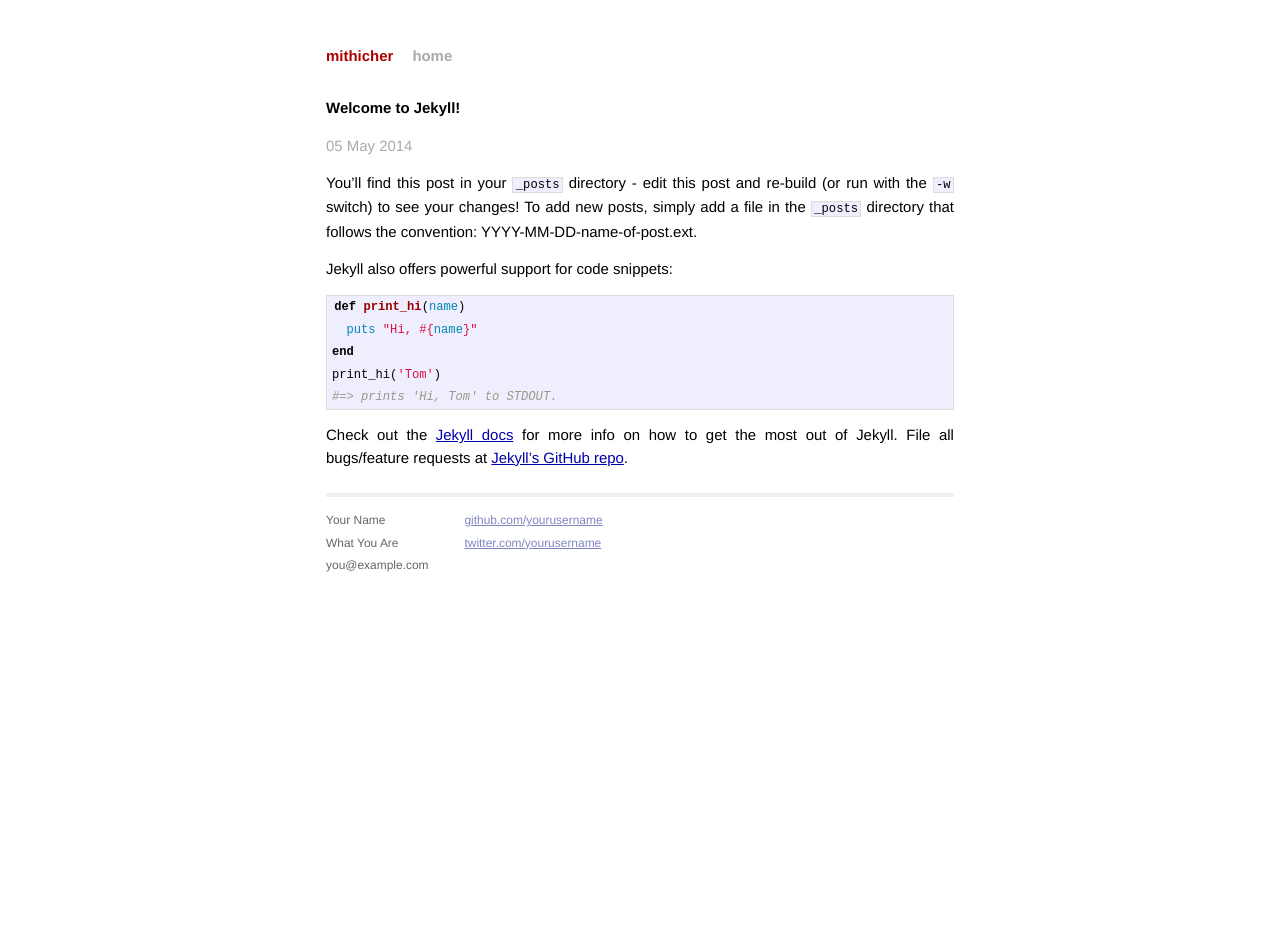
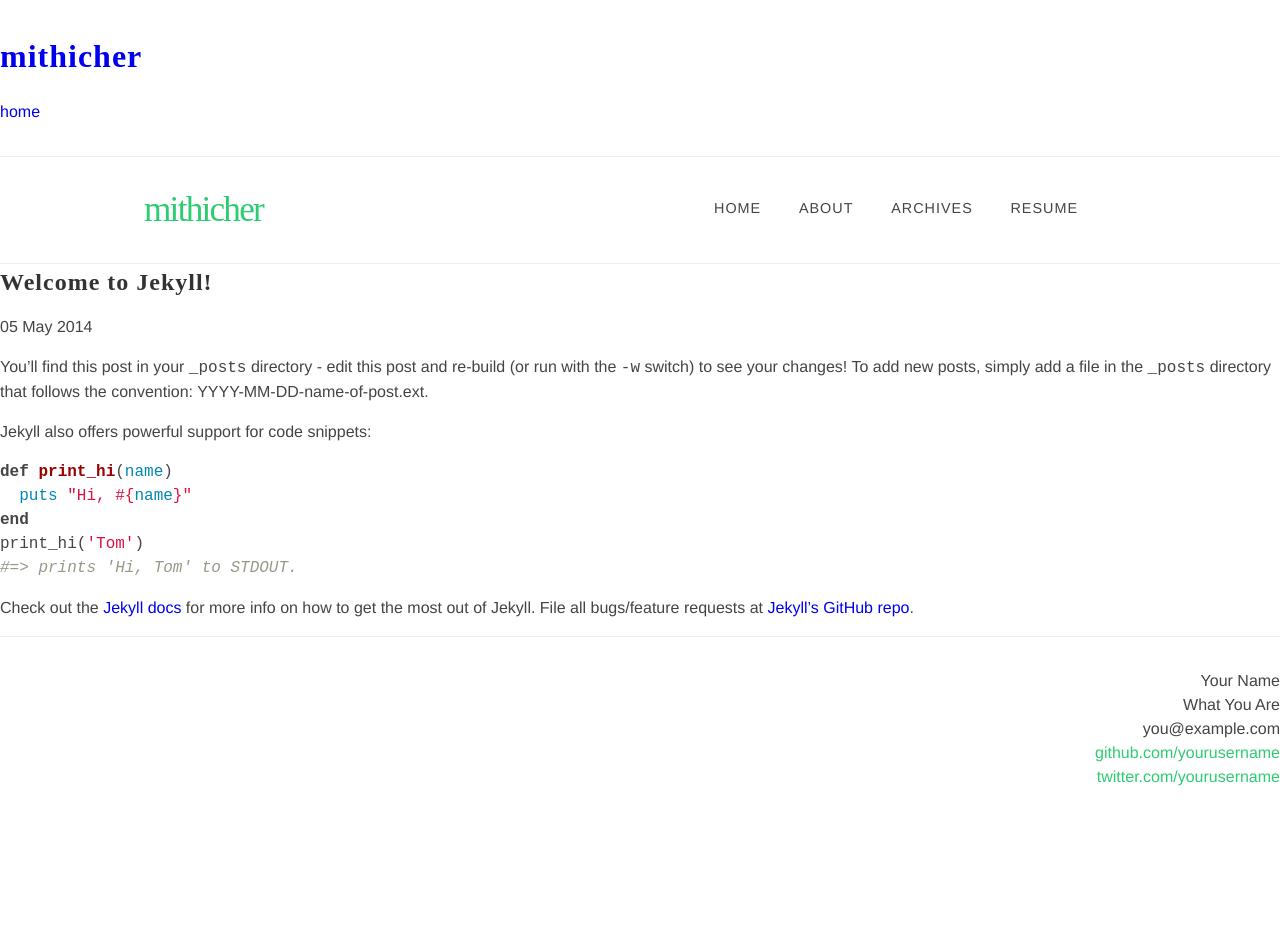
Before and after one commit to mithicher/mithicher.github.io, a Jekyll site: the page built from _posts/2014-05-05-welcome-to-jekyll.markdown, in a window 1280 px wide. Built offline with Jekyll 4.4.1, drawn with Linux system fonts in a browser that asks for light colours; some web fonts are replaced; Markdown is read by kramdown in place of the engine named in the settings; after the commit the page ends 900 px from its top, so only the background shows below that.

Commit message:
Initial commit

```diff
--- a/_layouts/default.html
+++ b/_layouts/default.html
@@ -4,22 +4,43 @@
         <meta charset="utf-8">
         <meta http-equiv="X-UA-Compatible" content="IE=edge,chrome=1">
         <title>{{ page.title }}</title>
-        <meta name="viewport" content="width=device-width">
+        <meta name="viewport" content="width=device-width, initial-scale=1.0">
 
         <!-- syntax highlighting CSS -->
         <link rel="stylesheet" href="/css/syntax.css">
 
         <!-- Custom CSS -->
-        <link rel="stylesheet" href="/css/main.css">
+        <link rel="stylesheet" href="/css/style.css">
 
     </head>
     <body>
 
-        <div class="site">
+
           <div class="header">
             <h1 class="title"><a href="/">{{ site.name }}</a></h1>
             <a class="extra" href="/">home</a>
           </div>
+
+		<header class="header">
+            <div class="row">
+                <div class="columns six">
+                    <div class="logo-wrap">
+                        <a class="logo-link" href="/">{{ site.name }}</a>
+                    </div>
+                </div>
+                <div class="columns six">
+                    <nav class="nav">
+                        <ul class="menu">
+                            <li class="menu-item"><a href="/">Home</a></li>
+                            <li class="menu-item"><a href="/">About</a></li>
+                            <li class="menu-item"><a href="/">Archives</a></li>
+                            <li class="menu-item"><a href="#">Resume</a></li>
+                        </ul>
+                    </nav>
+                </div>
+                <hr>
+            </div>
+        </header>
 
           {{ content }}
 
@@ -38,7 +59,7 @@
               </p>
             </div>
           </div>
-        </div>
+
 
     </body>
 </html>
--- /dev/null
+++ b/css/style.css
@@ -0,0 +1,473 @@
+@charset "IBM437";
+@font-face { font-family: 'open_sans_light'; src: url("../google-fonts/OpenSans-Light-webfont.eot"); src: url("../google-fonts/OpenSans-Light-webfont.eot?#iefix") format("embedded-opentype"), url("../google-fonts/OpenSans-Light-webfont.woff") format("woff"), url("../google-fonts/OpenSans-Light-webfont.ttf") format("truetype"), url("../google-fonts/OpenSans-Light-webfont.svg#open_sanslight") format("svg"); font-weight: normal; font-style: normal; }
+
+@font-face { font-family: 'open_sans_regular'; src: url("../google-fonts/OpenSans-Regular-webfont.eot"); src: url("../google-fonts/OpenSans-Regular-webfont.eot?#iefix") format("embedded-opentype"), url("../google-fonts/OpenSans-Regular-webfont.woff") format("woff"), url("../google-fonts/OpenSans-Regular-webfont.ttf") format("truetype"), url("../google-fonts/OpenSans-Regular-webfont.svg#open_sansregular") format("svg"); font-weight: normal; font-style: normal; }
+
+@font-face { font-family: 'open_sans_semibold'; src: url("../google-fonts/OpenSans-Semibold-webfont.eot"); src: url("../google-fonts/OpenSans-Semibold-webfont.eot?#iefix") format("embedded-opentype"), url("../google-fonts/OpenSans-Semibold-webfont.woff") format("woff"), url("../google-fonts/OpenSans-Semibold-webfont.ttf") format("truetype"), url("../google-fonts/OpenSans-Semibold-webfont.svg#open_sanssemibold") format("svg"); font-weight: normal; font-style: normal; }
+
+/** Responsive Breakpoints */
+/** Clearfix */
+/** Shadow */
+/** Opacity */
+/** Linear Gradient */
+/** Transition */
+/** Border-Box */
+/*! normalize.css v1.1.3 | MIT License | git.io/normalize */
+/* ========================================================================== HTML5 display definitions ========================================================================== */
+/** Correct `block` display not defined in IE 6/7/8/9 and Firefox 3. */
+article, aside, details, figcaption, figure, footer, header, hgroup, main, nav, section, summary { display: block; }
+
+/** Correct `inline-block` display not defined in IE 6/7/8/9 and Firefox 3. */
+audio, canvas, video { display: inline-block; *display: inline; *zoom: 1; }
+
+/** Prevent modern browsers from displaying `audio` without controls. Remove excess height in iOS 5 devices. */
+audio:not([controls]) { display: none; height: 0; }
+
+/** Address styling not present in IE 7/8/9, Firefox 3, and Safari 4. Known issue: no IE 6 support. */
+[hidden] { display: none; }
+
+/* ========================================================================== Base ========================================================================== */
+/** 1. Correct text resizing oddly in IE 6/7 when body `font-size` is set using `em` units. 2. Prevent iOS text size adjust after orientation change, without disabling user zoom. */
+html { font-size: 100%; /* 1 */ -ms-text-size-adjust: 100%; /* 2 */ -webkit-text-size-adjust: 100%; /* 2 */ }
+
+/** Address `font-family` inconsistency between `textarea` and other form elements. */
+html, button, input, select, textarea { font-family: sans-serif; }
+
+/** Address margins handled incorrectly in IE 6/7. */
+body { margin: 0; }
+
+/* ========================================================================== Links ========================================================================== */
+/** Address `outline` inconsistency between Chrome and other browsers. */
+a:focus { outline: thin dotted; }
+
+/** Improve readability when focused and also mouse hovered in all browsers. */
+a:active, a:hover { outline: 0; }
+
+/* ========================================================================== Typography ========================================================================== */
+/** Address font sizes and margins set differently in IE 6/7. Address font sizes within `section` and `article` in Firefox 4+, Safari 5, and Chrome. */
+h1 { font-size: 2em; margin: 0.67em 0; }
+
+h2 { font-size: 1.5em; margin: 0.83em 0; }
+
+h3 { font-size: 1.17em; margin: 1em 0; }
+
+h4 { font-size: 1em; margin: 1.33em 0; }
+
+h5 { font-size: 0.83em; margin: 1.67em 0; }
+
+h6 { font-size: 0.67em; margin: 2.33em 0; }
+
+/** Address styling not present in IE 7/8/9, Safari 5, and Chrome. */
+abbr[title] { border-bottom: 1px dotted; }
+
+/** Address style set to `bolder` in Firefox 3+, Safari 4/5, and Chrome. */
+b, strong { font-weight: bold; }
+
+blockquote { margin: 1em 40px; }
+
+/** Address styling not present in Safari 5 and Chrome. */
+dfn { font-style: italic; }
+
+/** Address differences between Firefox and other browsers. Known issue: no IE 6/7 normalization. */
+hr { -moz-box-sizing: content-box; box-sizing: content-box; height: 0; }
+
+/** Address styling not present in IE 6/7/8/9. */
+mark { background: #ff0; color: #000; }
+
+/** Address margins set differently in IE 6/7. */
+p, pre { margin: 1em 0; }
+
+/** Correct font family set oddly in IE 6, Safari 4/5, and Chrome. */
+code, kbd, pre, samp { font-family: monospace, serif; _font-family: 'courier new', monospace; font-size: 1em; }
+
+/** Improve readability of pre-formatted text in all browsers. */
+pre { white-space: pre; white-space: pre-wrap; word-wrap: break-word; }
+
+/** Address CSS quotes not supported in IE 6/7. */
+q { quotes: none; }
+
+/** Address `quotes` property not supported in Safari 4. */
+q:before, q:after { content: ''; content: none; }
+
+/** Address inconsistent and variable font size in all browsers. */
+small { font-size: 80%; }
+
+/** Prevent `sub` and `sup` affecting `line-height` in all browsers. */
+sub, sup { font-size: 75%; line-height: 0; position: relative; vertical-align: baseline; }
+
+sup { top: -0.5em; }
+
+sub { bottom: -0.25em; }
+
+/* ========================================================================== Lists ========================================================================== */
+/** Address margins set differently in IE 6/7. */
+dl, menu, ol, ul { margin: 1em 0; }
+
+dd { margin: 0 0 0 40px; }
+
+/** Address paddings set differently in IE 6/7. */
+menu, ol, ul { padding: 0 0 0 40px; }
+
+/** Correct list images handled incorrectly in IE 7. */
+nav ul, nav ol { list-style: none; list-style-image: none; }
+
+/* ========================================================================== Embedded content ========================================================================== */
+/** 1. Remove border when inside `a` element in IE 6/7/8/9 and Firefox 3. 2. Improve image quality when scaled in IE 7. */
+img { border: 0; /* 1 */ -ms-interpolation-mode: bicubic; /* 2 */ }
+
+/** Correct overflow displayed oddly in IE 9. */
+svg:not(:root) { overflow: hidden; }
+
+/* ========================================================================== Figures ========================================================================== */
+/** Address margin not present in IE 6/7/8/9, Safari 5, and Opera 11. */
+figure { margin: 0; }
+
+/* ========================================================================== Forms ========================================================================== */
+/** Correct margin displayed oddly in IE 6/7. */
+form { margin: 0; }
+
+/** Define consistent border, margin, and padding. */
+fieldset { border: 1px solid #c0c0c0; margin: 0 2px; padding: 0.35em 0.625em 0.75em; }
+
+/** 1. Correct color not being inherited in IE 6/7/8/9. 2. Correct text not wrapping in Firefox 3. 3. Correct alignment displayed oddly in IE 6/7. */
+legend { border: 0; /* 1 */ padding: 0; white-space: normal; /* 2 */ *margin-left: -7px; /* 3 */ }
+
+/** 1. Correct font size not being inherited in all browsers. 2. Address margins set differently in IE 6/7, Firefox 3+, Safari 5, and Chrome. 3. Improve appearance and consistency in all browsers. */
+button, input, select, textarea { font-size: 100%; /* 1 */ margin: 0; /* 2 */ vertical-align: baseline; /* 3 */ *vertical-align: middle; /* 3 */ }
+
+/** Address Firefox 3+ setting `line-height` on `input` using `!important` in the UA stylesheet. */
+button, input { line-height: normal; }
+
+/** Address inconsistent `text-transform` inheritance for `button` and `select`. All other form control elements do not inherit `text-transform` values. Correct `button` style inheritance in Chrome, Safari 5+, and IE 6+. Correct `select` style inheritance in Firefox 4+ and Opera. */
+button, select { text-transform: none; }
+
+/** 1. Avoid the WebKit bug in Android 4.0.* where (2) destroys native `audio` and `video` controls. 2. Correct inability to style clickable `input` types in iOS. 3. Improve usability and consistency of cursor style between image-type `input` and others. 4. Remove inner spacing in IE 7 without affecting normal text inputs. Known issue: inner spacing remains in IE 6. */
+button, html input[type="button"], input[type="reset"], input[type="submit"] { -webkit-appearance: button; /* 2 */ cursor: pointer; /* 3 */ *overflow: visible; /* 4 */ }
+
+/** Re-set default cursor for disabled elements. */
+button[disabled], html input[disabled] { cursor: default; }
+
+/** 1. Address box sizing set to content-box in IE 8/9. 2. Remove excess padding in IE 8/9. 3. Remove excess padding in IE 7. Known issue: excess padding remains in IE 6. */
+input[type="checkbox"], input[type="radio"] { box-sizing: border-box; /* 1 */ padding: 0; /* 2 */ *height: 13px; /* 3 */ *width: 13px; /* 3 */ }
+
+/** 1. Address `appearance` set to `searchfield` in Safari 5 and Chrome. 2. Address `box-sizing` set to `border-box` in Safari 5 and Chrome (include `-moz` to future-proof). */
+input[type="search"] { -webkit-appearance: textfield; /* 1 */ -moz-box-sizing: content-box; -webkit-box-sizing: content-box; /* 2 */ box-sizing: content-box; }
+
+/** Remove inner padding and search cancel button in Safari 5 and Chrome on OS X. */
+input[type="search"]::-webkit-search-cancel-button, input[type="search"]::-webkit-search-decoration { -webkit-appearance: none; }
+
+/** Remove inner padding and border in Firefox 3+. */
+button::-moz-focus-inner, input::-moz-focus-inner { border: 0; padding: 0; }
+
+/** 1. Remove default vertical scrollbar in IE 6/7/8/9. 2. Improve readability and alignment in all browsers. */
+textarea { overflow: auto; /* 1 */ vertical-align: top; /* 2 */ }
+
+/* ========================================================================== Tables ========================================================================== */
+/** Remove most spacing between table cells. */
+table { border-collapse: collapse; border-spacing: 0; }
+
+/**
+*	Custom Grids Based on Foundation & Skeleton
+* 	Twelve Column Mobile First Grid
+*	created by @mithicher
+**/
+/* applying box layout model to all elements */
+*, *:before, *:after { -moz-box-sizing: border-box; -webkit-box-sizing: border-box; box-sizing: border-box; }
+
+.row { position: relative; width: 100%; max-width: 64em; margin-left: auto; margin-right: auto; margin-top: 0; margin-bottom: 0; padding: 0; *zoom: 1; }
+
+/* Nested Rows */
+.row .row { width: auto; margin-left: -1em; margin-right: -1em; margin-top: 0; margin-bottom: 0; max-width: none; *zoom: 1; }
+
+/* Clearfix */
+.row:before, .row .row:before, .clearfix:before, .row:after, .row .row:after, .clearfix:after { content: " "; display: table; }
+
+.row:after, .row .row:after, .clearfix:after { clear: both; }
+
+.clearfix { *zoom: 1; }
+
+/* Columns */
+.column, .columns { padding-left: 1em; padding-right: 1em; float: left; width: 100%; }
+
+@media only screen { .row .one.columns, .row .two.columns, .row .three.columns, .row .four.columns, .row .five.columns, .row .six.columns, .row .seven.columns, .row .eight.columns, .row .nine.columns, .row .ten.columns, .row .eleven.columns, .row .twelve.columns { width: 100%; }
+  /* Offsets */
+  .row .offset-by-one, .row .offset-by-two, .row .offset-by-three, .row .offset-by-four, .row .offset-by-five, .row .offset-by-six, .row .offset-by-seven, .row .offset-by-eight, .row .offset-by-nine, .row .offset-by-ten, .row .offset-by-eleven { margin-left: 0; } }
+/* Screen size greater than  641px */
+@media only screen and (min-width: 40.063em) { .row .one.columns { width: 8.33333%; }
+  .row .two.columns { width: 16.66667%; }
+  .row .three.columns { width: 25%; }
+  .row .four.columns { width: 33.33333%; }
+  .row .five.columns { width: 41.66667%; }
+  .row .six.columns { width: 50%; }
+  .row .seven.columns { width: 58.33333%; }
+  .row .eight.columns { width: 66.66667%; }
+  .row .nine.columns { width: 75%; }
+  .row .ten.columns { width: 83.33333%; }
+  .row .eleven.columns { width: 91.66667%; }
+  .row .twelve.columns { width: 100%; }
+  /* Offsets */
+  .row .offset-by-one { margin-left: 8.33333%; }
+  .row .offset-by-two { margin-left: 16.66667%; }
+  .row .offset-by-three { margin-left: 25%; }
+  .row .offset-by-four { margin-left: 33.33333%; }
+  .row .offset-by-five { margin-left: 41.66667%; }
+  .row .offset-by-six { margin-left: 50%; }
+  .row .offset-by-seven { margin-left: 58.33333%; }
+  .row .offset-by-eight { margin-left: 66.66667%; }
+  .row .offset-by-nine { margin-left: 75%; }
+  .row .offset-by-ten { margin-left: 83.33333%; }
+  .row .offset-by-eleven { margin-left: 91.66667%; } }
+/** Base Colors */
+/** Border Colors */
+/** Font-Family */
+/*
+A Web Designer’s Typographic Boilerplate
+Ian Yates
+http://enva.to/18Tx7XB
+
+licensed under WTFPL
+http://www.wtfpl.net/
+*/
+/*
+text-rendering
+http://aestheticallyloyal.com/public/optimize-legibility/
+*/
+body { text-rendering: optimizeLegibility; }
+
+.foo { text-rendering: optimizeSpeed; }
+
+/*
+-webkit-font-smoothing
+http://maxvoltar.com/sandbox/fontsmoothing/
+*/
+body, input, button { -webkit-font-smoothing: antialiased; }
+
+/*
+base
+*/
+html { font: 100%/1.5 "open_sans_regular", Helvetica, Arial, sans-serif, Arial, sans-serif; }
+
+/*
+headings
+based on an old version of normalize.css
+*/
+h1 { font-size: 2em; /* 2*16 = 32 */ }
+
+h2 { font-size: 1.5em; /* 1.5*16 = 24 */ }
+
+h3 { font-size: 1.17em; /* 1.17*16 = 18.72 */ }
+
+h4 { font-size: 1em; /* 1*16 = 16 */ }
+
+h5 { font-size: 0.83em; /* 0.83*16 = 13.28 */ }
+
+h6 { font-size: 0.75em; /* 0.75*16 = 12 */ }
+
+h1, h2, h3, h4, h5, h6 { font-family: "open_sans_semibold", serif; font-weight: 700; margin-top: 0; margin-bottom: 0.625em; letter-spacing: 1px; color: #333333; }
+
+/*
+paragraphs
+*/
+p { line-height: 1.5; margin: 0 0 1em; }
+
+.indent p + p { text-indent: 2em; margin-top: 1em; }
+
+p.lead { font-size: 1.4em; font-family: "open_sans_light", Helvetica, Arial, sans-serif; }
+
+/*
+cross-browser hyphenation
+http://kenneth.io/blog/2012/03/04/word-wrapping-hypernation-using-css/
+*/
+p { /* Non standard for webkit */ -webkit-hyphens: auto; -moz-hyphens: auto; -ms-hyphens: auto; hyphens: auto; }
+
+/*
+lynx
+*/
+a { text-decoration: none; }
+
+a:visited { text-decoration: underline; }
+
+a:hover { text-decoration: none; }
+
+/* if you want to get specific with your links */
+a[href$=".zip"] { color: tomato; }
+
+/*
+assumed bits and bobs
+because assume makes an ass out of u and me..
+*/
+strong { font-weight: bold; }
+
+em { font-style: italic; }
+
+/*
+code snippets
+*/
+code, pre { font-family: monospace, serif; font-size: 1em; }
+
+/*
+blockquotes
+*/
+blockquote { font-family: "open_sans_light", Helvetica, Arial, sans-serif; font-weight: 300; font-size: 1.425em; margin-top: 1em; margin-bottom: 1em; color: #2ecc71; }
+
+blockquote:before { content: "\201C"; display: inline-block; padding-right: .4em; }
+
+cite { display: block; text-align: right; font-size: 0.9em; color: #444444; }
+
+/****** Lists Styles ******/
+ul, ol { padding: 0; margin: 0; }
+
+li { margin: 0; }
+
+/* No bullets lists */
+.no-bullets li { list-style-type: none; }
+
+/* Inline lists */
+.inline-list { margin: 0; padding: 0; list-style-type: none; }
+
+.inline-list li { display: inline; list-style-type: none; margin-right: 1%; }
+
+/* Square lists */
+.square { list-style-type: square; }
+
+/* Circle lists */
+.circle { list-style-type: circle; }
+
+/* Disc lists */
+.disc { list-style-type: disc; }
+
+.square, .circle, .disc, .no-bullets { padding: 0.3125em 1em; margin-bottom: 1em; }
+
+/****** Button Styles ******/
+/*
+	green: ;
+	red: ;
+	blue: ;
+	yellow: ;
+
+*/
+input::-moz-focus-inner, button::-moz-focus-inner { border: 0; padding: 0; }
+
+input[type="submit"].btn, button.btn { cursor: pointer; }
+
+/* Button foundation */
+a.btn, .btn { display: inline-block; outline: none; *zoom: 1; text-align: center; border-radius: 3px; text-decoration: none; font-family: inherit; font-weight: 300; letter-spacing: 1px; vertical-align: middle; border: 1px solid; -webkit-transition: all 0.2s ease; -moz-transition: all 0.2s ease; -o-transition: all 0.2s ease; transition: all 0.2s ease; -webkit-box-sizing: border-box; -moz-box-sizing: border-box; box-sizing: border-box; text-rendering: optimizeLegibility; -webkit-font-smoothing: antialiased; -webkit-font-smoothing: subpixel-antialiased; -webkit-text-stroke: 1px transparent; text-shadow: 0 1px 0 rgba(0, 0, 0, 0.01); }
+
+/* Global Hover state */
+/* Sizes */
+.btn-small { font-size: 0.8125em; padding: 0.4125em 1.25em; }
+
+.btn-medium { font-size: 0.9375em; padding: 0.5375em 1.375em; }
+
+.btn-large { font-size: 1.0625em; padding: 0.5625em 1.5em; }
+
+/* Colors */
+.btn-green { color: #2ecc71; border-color: #2ecc71; }
+.btn-green:hover { background: #2ecc71; color: white; border-color: #2ecc71; }
+
+/****** Alert Styles ******/
+.alert { display: block; padding: 0.8em; font-size: 0.9em; font-weight: normal; line-height: 1.2; text-align: left; margin-top: 0.4em; margin-bottom: 0.4em; background-color: ghostwhite; box-shadow: 0 0 2px #bdc3c7; font-size: 0.9em; font-weight: 600; }
+
+.alert-error { border-left: 3px solid #e9636d; color: #e9636d; }
+
+.alert-success { border-left: 3px solid #7fca9f; color: #7fca9f; }
+
+.alert-info { border-left: 3px solid #3498db; color: #3498db; }
+
+.alert-warning { border-left: 3px solid #f1c40f; color: #f1c40f; }
+
+/** Base Styles **/
+html, button, input, select, textarea { color: #444444; }
+
+/* Remove text-shadow in selection highlight: h5bp.com/i These selection rule sets have to be separate. Customize the background color to match your design. */
+::-moz-selection { background: #b3d4fc; text-shadow: none; }
+
+::selection { background: #b3d4fc; text-shadow: none; }
+
+/* A better looking default horizontal rule */
+hr { display: block; height: 1px; border: 0; border-top: 1px solid #eee; margin: 1em 0; padding: 0; }
+
+/* Remove the gap between images, videos, audio and canvas and the bottom of their containers: h5bp.com/i/440 */
+audio, canvas, img, video { vertical-align: middle; }
+
+/* Remove default fieldset styles. */
+fieldset { border: 0; margin: 0; padding: 0; }
+
+/* Allow only vertical resizing of textareas. */
+textarea { resize: vertical; }
+
+/* Responsive Images */
+img { max-width: 100%; height: auto; }
+
+/* global padding */
+.module, .header, .footer { padding-top: 2em; padding-bottom: 2em; }
+
+.module3, .skills, .blog, .works { padding-top: 3em; padding-bottom: 3em; }
+
+/* text color */
+.text-green { color: #2ecc71; }
+
+body { background: #fff; }
+
+/* Header style */
+.header { border-bottom: 1px solid #eee; }
+
+.logo-wrap { text-align: center; }
+
+@media only screen and (min-width: 40em) { .logo-wrap { text-align: left; } }
+.logo-link { font-size: 2.2em; font-family: "open_sans_semibold", serif; color: #2ecc71; margin: 0; line-height: 1.2; letter-spacing: -.05em; opacity: 1; -webkit-transition: all 0.2s ease; -moz-transition: all 0.2s ease; -o-transition: all 0.2s ease; transition: all 0.2s ease; }
+.logo-link:hover { opacity: .75; }
+
+.nav { text-align: center; }
+
+.menu { display: inline-block; position: relative; margin: 0; padding: 0; }
+.menu li { display: inline-block; position: relative; margin: 0 1em 0 0; padding: 0; }
+.menu li:last-of-type { margin-right: 0; }
+.menu li a { padding: 0.6em; display: inline-block; text-transform: uppercase; font-family: inherit; font-weight: 400; font-size: 0.9em; letter-spacing: 1px; color: #444444; -webkit-transition: all 0.2s ease; -moz-transition: all 0.2s ease; -o-transition: all 0.2s ease; transition: all 0.2s ease; }
+.menu li a:hover { color: #2ecc71; }
+
+/* Hero style */
+.hero { padding-top: 5%; padding-bottom: 5%; background: #2ecc71; }
+.hero h1, .hero h2 { margin-bottom: 0; text-align: center; color: white; line-height: 1.4; }
+.hero h1 { font-size: 3.2em; text-shadow: 3px 2px 0 #25a25a; }
+.hero h2 { font-family: "open_sans_light", Helvetica, Arial, sans-serif; font-weight: 300; }
+
+/* Skills style */
+.skills { background: #f8f8f8; }
+.skills img { margin-bottom: 1em; box-shadow: 0 0 0 4px #eee; border-radius: 50%; }
+.skills p { text-align: left; }
+.skills p a { color: #2ecc71; }
+.skills p a:hover { border-bottom: 1px solid #ddd; }
+.skills li { margin-bottom: 0.4em; padding-left: 0.4em; }
+
+/* Blog style */
+.blog { background: #f8f8f8; }
+.blog h1 { color: #2ecc71; font-family: "open_sans_light", Helvetica, Arial, sans-serif; font-weight: 300; }
+.blog h2 a { color: #333333; -webkit-transition: all 0.2s ease; -moz-transition: all 0.2s ease; -o-transition: all 0.2s ease; transition: all 0.2s ease; }
+.blog h2 a:hover { color: #2ecc71; }
+.blog p { line-height: 1.8; }
+.blog article { display: block; position: relative; margin-bottom: 2em; }
+
+/* Works style */
+.works { text-align: center; background: #f8f8f8; }
+.works h1 { color: #2ecc71; }
+.works img { width: 280px; height: 180px; margin-bottom: 1em; border-radius: 3px; border: 1px solid #eee; }
+
+/* Footer Styles */
+.footer { border-top: 1px solid #eee; }
+.footer p { margin-bottom: 0; }
+.footer a { color: #2ecc71; }
+.footer a:hover { border-bottom: 1px solid #ddd; }
+
+@media only screen and (min-width: 40em) { .footer p { text-align: right; } }
+/** Social */
+.social .tw { color: #00ACED; }
+.social .fb { color: #3B5998; }
+.social .ln { color: #007FB1; }
+.social .gh { color: #4183C4; }
+.social .rss { color: #FF8300; }
+.social .yt { color: #CD332D; }
+
+.tw, .fb, .ln, .gh, .yt, .rss { opacity: 0.75; filter: alpha(opacity=75); }
+
+.tw:hover, .fb:hover, .ln:hover, .gh:hover, .yt:hover, .rss:hover { opacity: 1; filter: alpha(opacity=100); }
--- a/index.html
+++ b/index.html
@@ -1,6 +1,6 @@
 ---
 layout: default
-title: Your New Jekyll Site
+title: Home
 ---
 
 <div id="home">
```
